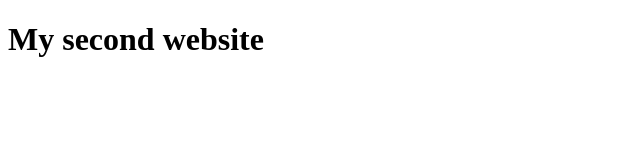
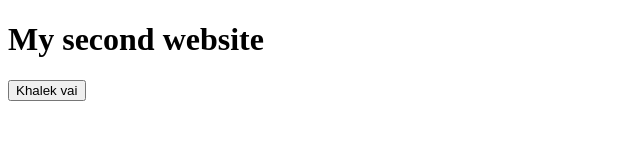
Before and after one commit to rejaulkarim23dev/my-second-website, a plain HTML site: page index.html in a window 1280 px wide. Shown: the whole page, without its empty margins (0-640 px from the left). Drawn offline with Linux system fonts and the light colour scheme.

Commit message:
first commit

```diff
--- a/index.html
+++ b/index.html
@@ -8,5 +8,6 @@
 </head>
 <body>
   <h1>My second website</h1>
+  <button>Khalek vai </button>
 </body>
 </html>
```
